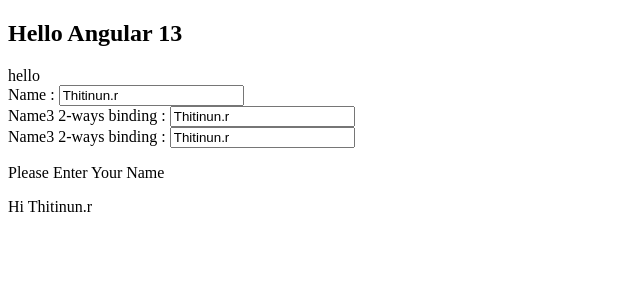
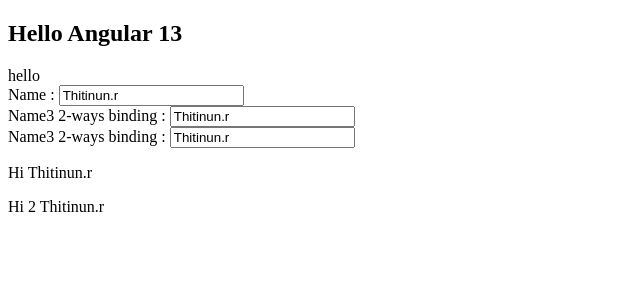
Before and after one commit to thitinun-r/angular-day2, an Angular app in the folder hello/: page / in a window 1280 px wide. Shown: the top 300 px of the page, without its empty margins (0-640 px from the left). Built offline with nearby package versions, Linux system fonts and the light colour scheme.

Commit message:
use built-in directive ngIf

```diff
--- a/hello/src/app/app.component.html
+++ b/hello/src/app/app.component.html
@@ -5,7 +5,10 @@
     <label>Name : </label><input [value]="name" type="text" #inputName (input)="doShowName(inputName.value)" />
     <br /><label>Name3 2-ways binding : </label><input  name="aaa" [(ngModel)]="name" />
     <br /><label>Name3 2-ways binding : </label><input  name="bbb" [ngModel]="name" (ngModelChange)="name=$event" />
-    <p>Please Enter Your Name</p>
-    <p>Hi {{name}}</p>
+    <p *ngIf="!name">Please Enter Your Name</p>
+    <p *ngIf="name">Hi {{name}}</p>
+
+    <p *ngIf="name; else showDefault">Hi 2 {{name}}</p>
+    <ng-template #showDefault>Please Enter Your Name 2</ng-template>
 
 </form>
```
